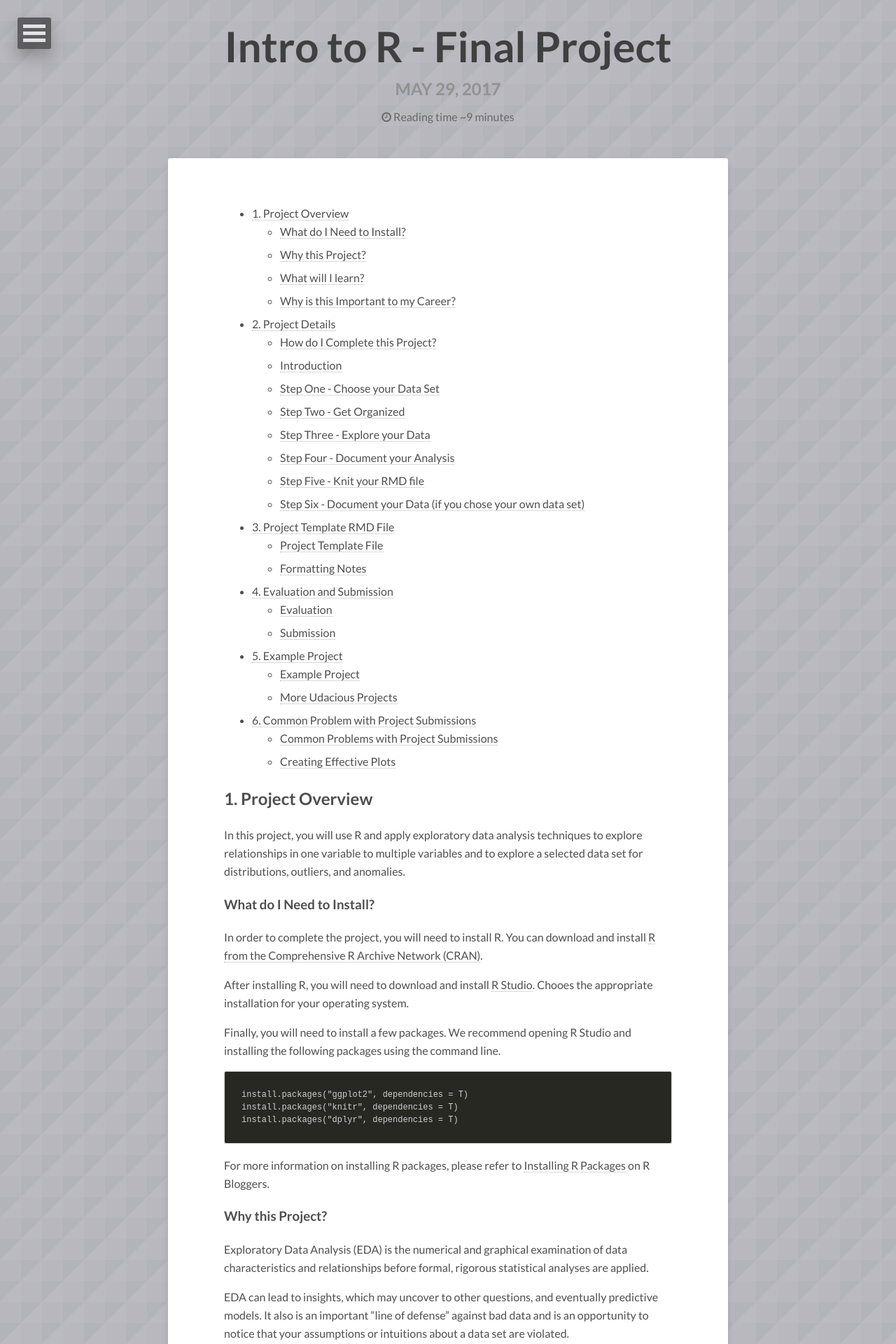
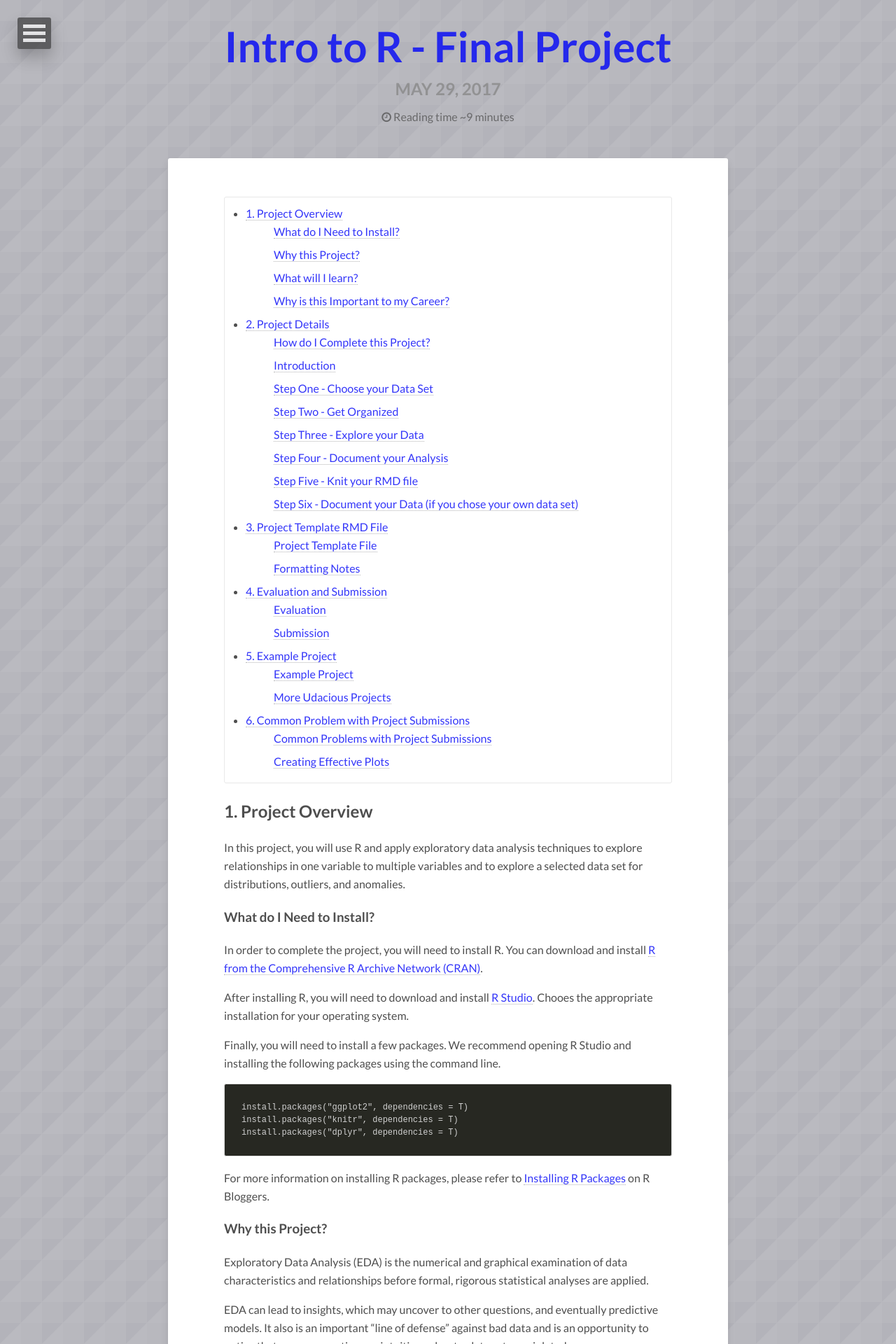
Before and after one commit to leijianbin/leijianbin.github.io, a Jekyll site: the page built from _posts/2017-05-29-intro-r-final-project.md, in a window 1280 px wide. Shown: the top 1920 px of the page at 70% size. Built offline with Jekyll 4.4.1, drawn with Linux system fonts in a browser that asks for light colours; nearby versions of some CDN libraries; the table of contents is made by our own code.

Commit message:
update the sass

```diff
--- /dev/null
+++ b/_sass/_post.scss
@@ -0,0 +1,32 @@
+/* ==========================================================================
+   Page layout
+   ========================================================================== */
+
+body {
+	margin: 0;
+	padding: 0;
+	width: 100%;
+	background-color: $body-color;
+}
+
+
+a:visited {
+    color: rgba(0, 62, 183, 0.8);
+}
+
+a {
+    text-decoration: none;
+    color: rgba(0, 4, 247, 0.8);
+}
+
+.toc-h3 {
+	list-style: none;
+}
+
+.section-nav {
+  background-color: #FFF;
+  margin: 5px 0;
+  padding: 10px 30px;
+  border: 1px solid #E8E8E8;
+  border-radius: 3px;
+}
--- a/assets/css/main.scss
+++ b/assets/css/main.scss
@@ -26,3 +26,4 @@ sitemap: false
 @import "animations";
 @import "dl-menu";
 @import "page";
+@import "post";
```
Also changed, not shown: 3 other files.
